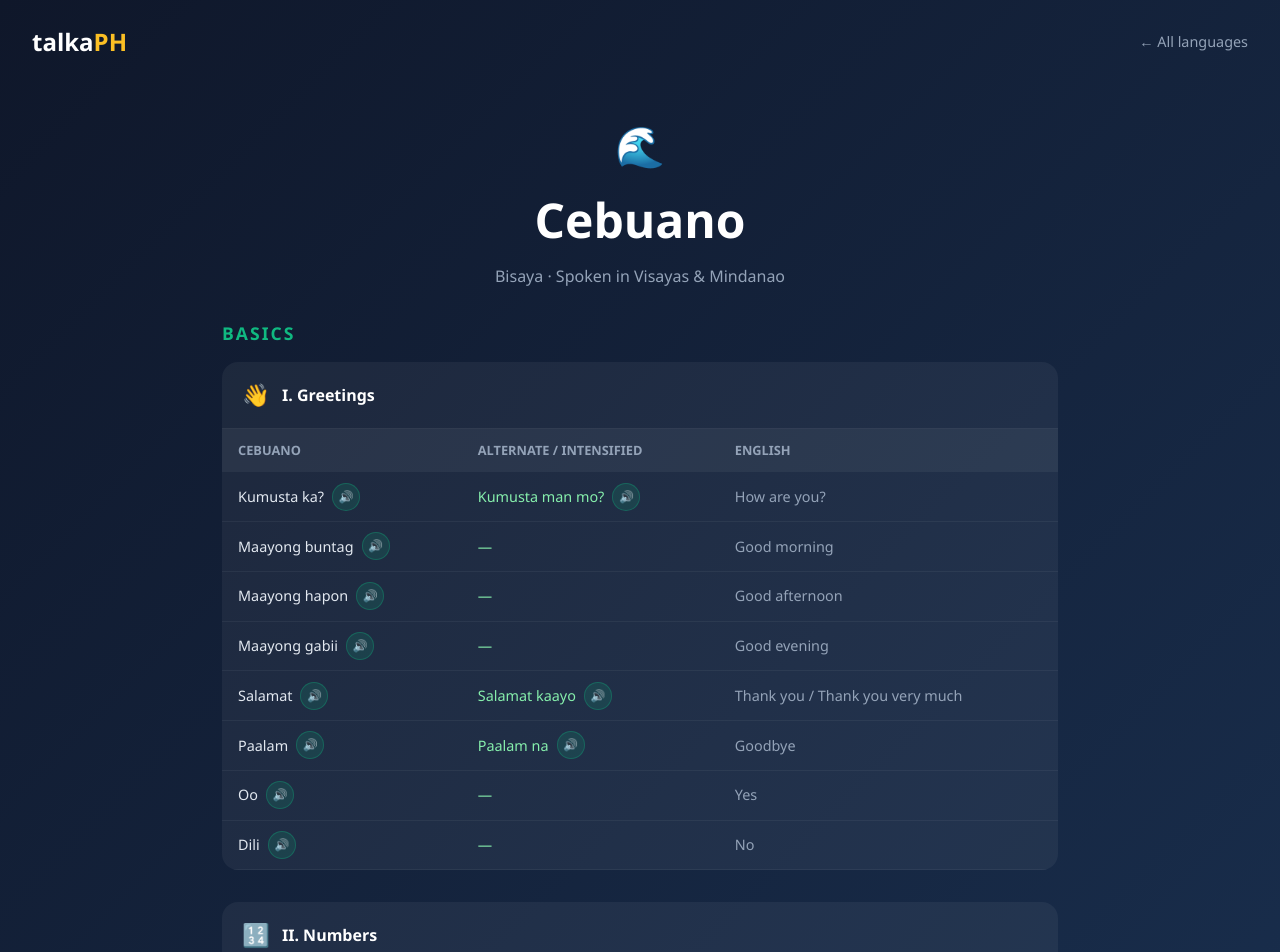
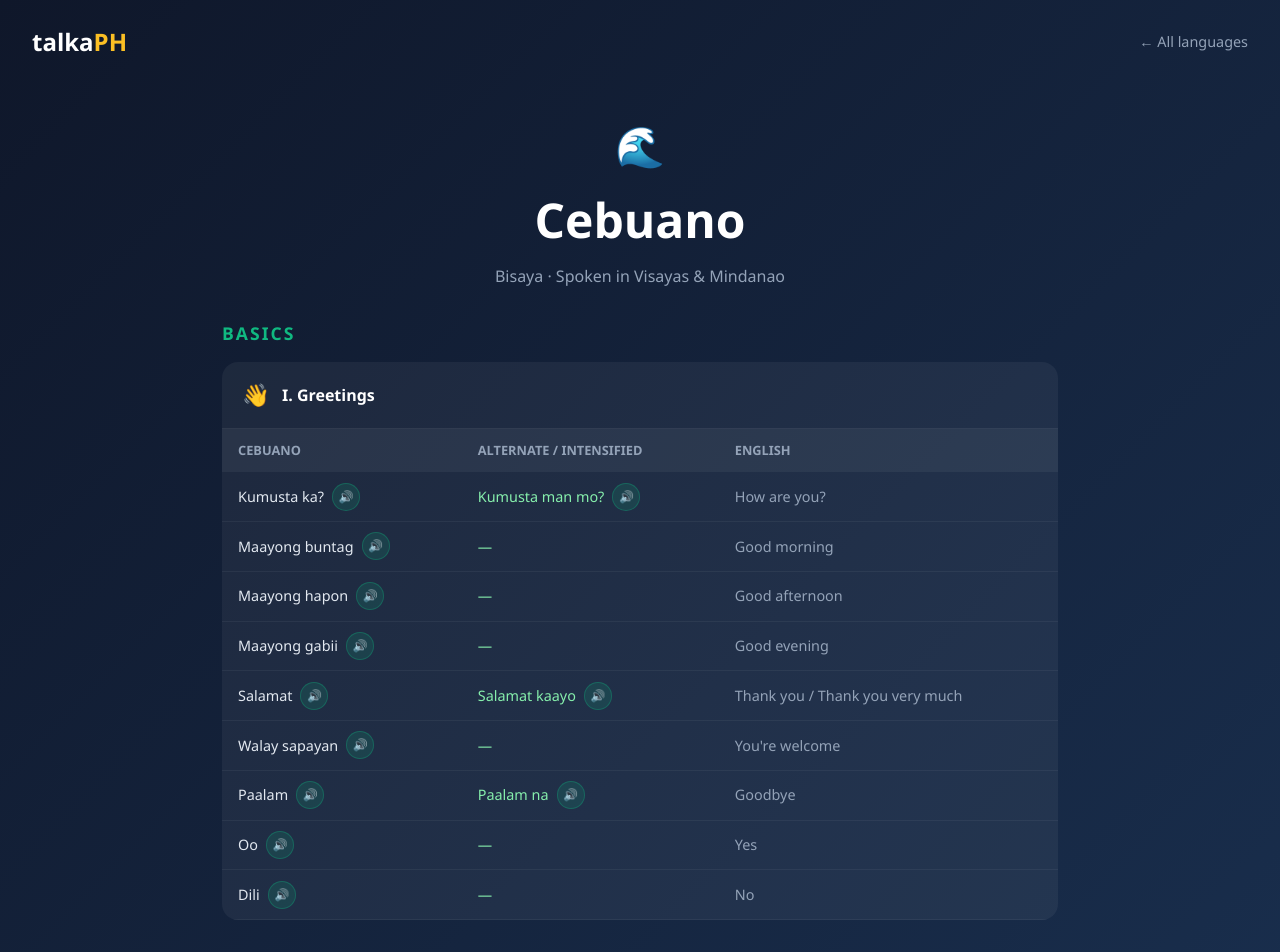
Before and after one commit to schoolprobuddy/talkaph, a Next.js app: page /learn/cebuano in a window 1280 px wide. Shown: the top 952 px of the page. Built offline with nearby package versions, Linux system fonts and the light colour scheme.

Commit message:
Update page.js

```diff
--- a/app/learn/cebuano/page.js
+++ b/app/learn/cebuano/page.js
@@ -1,4 +1,5 @@
 "use client";
+import { useState } from "react";
 import Link from "next/link";
 
 const AUDIO = {
@@ -9,7 +10,7 @@ const AUDIO = {
   "Maayong gabii": "fix_063_maayong_gabii.mp3",
   "Salamat": "cb_146_salamat.mp3",
   "Salamat kaayo": "cb_m036_salamat_kaayo.mp3",
-
+  "Walay sapayan": "new_cb_expr_001_sige.mp3",
   "Paalam": "cb_147_paalam.mp3",
   "Paalam na": "cb_m037_paalam_na.mp3",
   "Oo": "fix_064_oo.mp3",
@@ -93,13 +94,13 @@ function playAudio(phrase) {
 
 const LESSONS = {
   basics: [
-    { id: "cb-b1", title: "I. Greetings", icon: "👋", hasFormal: true, rows: [
+    { id: "cb-b1", title: "I. Greetings", icon: "👋", hasFormal: true, col2Label: "Alternate / Intensified", toggleLabel: "alt", rows: [
       ["Kumusta ka?","Kumusta man mo?","How are you?"],
       ["Maayong buntag","—","Good morning"],
       ["Maayong hapon","—","Good afternoon"],
       ["Maayong gabii","—","Good evening"],
       ["Salamat","Salamat kaayo","Thank you / Thank you very much"],
-
+      ["Walay sapayan","—","You're welcome"],
       ["Paalam","Paalam na","Goodbye"],
       ["Oo","—","Yes"],
       ["Dili","—","No"],
@@ -163,6 +164,97 @@ const LESSONS = {
 const TABS = ["basics", "vocabulary", "advanced"];
 const TAB_LABELS = { basics: "Basics", vocabulary: "Vocabulary", advanced: "Advanced" };
 
+function FormalTable({ lesson }) {
+  const [expandedRows, setExpandedRows] = useState({});
+  const toggleRow = (i) => setExpandedRows(prev => ({ ...prev, [i]: !prev[i] }));
+  const toggleLabel = lesson.toggleLabel || "alt";
+  const col2Label = lesson.col2Label || "Alternate";
+
+  return (
+    <>
+      <style>{`
+        .formal-col-cb { display: table-cell; }
+        .alt-toggle-col-cb { display: none; }
+        @media (max-width: 600px) {
+          .formal-col-cb { display: none; }
+          .alt-toggle-col-cb { display: table-cell; }
+        }
+      `}</style>
+      <table style={{ width: "100%", borderCollapse: "collapse", fontSize: "0.9rem" }}>
+        <thead>
+          <tr style={{ background: "rgba(255,255,255,0.05)" }}>
+            <th style={th}>Cebuano</th>
+            <th className="formal-col-cb" style={th}>{col2Label}</th>
+            <th className="alt-toggle-col-cb" style={{ ...th, textAlign: "center" }}>{toggleLabel}</th>
+            <th style={th}>English</th>
+          </tr>
+        </thead>
+        <tbody>
+          {lesson.rows.map((row, i) => {
+            const hasAlt = row[1] && row[1] !== "—";
+            return (
+              <>
+                <tr key={i} style={{ borderBottom: expandedRows[i] ? "none" : "1px solid rgba(255,255,255,0.05)" }}>
+                  <td style={{ ...td, color: "#e2e8f0" }}>
+                    <div style={{ display: "flex", alignItems: "center", gap: "8px" }}>
+                      {row[0]}
+                      {AUDIO[row[0]] && (
+                        <button onClick={() => playAudio(row[0])} style={speakBtn}>🔊</button>
+                      )}
+                    </div>
+                  </td>
+                  <td className="formal-col-cb" style={{ ...td, color: "#86efac" }}>
+                    <div style={{ display: "flex", alignItems: "center", gap: "8px" }}>
+                      {row[1]}
+                      {hasAlt && AUDIO[row[1]] && (
+                        <button onClick={() => playAudio(row[1])} style={speakBtn}>🔊</button>
+                      )}
+                    </div>
+                  </td>
+                  <td className="alt-toggle-col-cb" style={{ ...td, textAlign: "center", verticalAlign: "middle" }}>
+                    {hasAlt && (
+                      <button
+                        onClick={() => toggleRow(i)}
+                        style={{
+                          background: expandedRows[i] ? "rgba(134,239,172,0.25)" : "rgba(134,239,172,0.12)",
+                          border: "1px solid rgba(134,239,172,0.4)",
+                          borderRadius: "20px",
+                          padding: "4px 10px",
+                          cursor: "pointer",
+                          color: "#86efac",
+                          fontSize: "11px",
+                          fontWeight: "600",
+                          whiteSpace: "nowrap",
+                        }}
+                      >
+                        {expandedRows[i] ? `${toggleLabel} ▲` : `${toggleLabel} ▼`}
+                      </button>
+                    )}
+                  </td>
+                  <td style={{ ...td, color: "#94a3b8" }}>{row[2]}</td>
+                </tr>
+                {expandedRows[i] && hasAlt && (
+                  <tr key={`${i}-alt`} style={{ borderBottom: "1px solid rgba(255,255,255,0.05)", background: "rgba(134,239,172,0.05)" }}>
+                    <td colSpan={3} style={{ ...td, paddingTop: "0.25rem", paddingBottom: "0.6rem" }}>
+                      <div style={{ display: "flex", alignItems: "center", gap: "8px", color: "#86efac" }}>
+                        <span style={{ fontSize: "0.72rem", color: "#64748b" }}>{col2Label}:</span>
+                        {row[1]}
+                        {AUDIO[row[1]] && (
+                          <button onClick={() => playAudio(row[1])} style={speakBtn}>🔊</button>
+                        )}
+                      </div>
+                    </td>
+                  </tr>
+                )}
+              </>
+            );
+          })}
+        </tbody>
+      </table>
+    </>
+  );
+}
+
 export default function CebuanoPage() {
   return (
     <main style={{
@@ -196,13 +288,14 @@ export default function CebuanoPage() {
                 <span style={{ fontWeight: "700", fontSize: "1rem" }}>{lesson.title}</span>
               </div>
               <div style={{ overflowX: "auto" }}>
+                {lesson.hasFormal ? (
+                  <FormalTable lesson={lesson} />
+                ) : (
                   <table style={{ width: "100%", borderCollapse: "collapse", fontSize: "0.9rem" }}>
                     <thead>
                       <tr style={{ background: "rgba(255,255,255,0.05)" }}>
-                      {lesson.hasFormal
-                        ? <><th style={th}>Cebuano</th><th style={th}>Alternate / Intensified</th><th style={th}>English</th></>
-                        : <><th style={th}>Cebuano</th><th style={th}>English</th></>
-                      }
+                        <th style={th}>Cebuano</th>
+                        <th style={th}>English</th>
                       </tr>
                     </thead>
                     <tbody>
@@ -216,58 +309,20 @@ export default function CebuanoPage() {
                               )}
                             </div>
                           </td>
-                        {lesson.hasFormal ? (
-                          <>
-                            <td style={{ ...td, color: "#86efac" }}>
-                              <div style={{ display: "flex", alignItems: "center", gap: "8px" }}>
-                                {row[1]}
-                                {row[1] !== "—" && AUDIO[row[1]] && (
-                                  <button onClick={() => playAudio(row[1])} style={speakBtn}>🔊</button>
-                                )}
-                              </div>
-                            </td>
-                            <td style={{ ...td, color: "#94a3b8" }}>{row[2]}</td>
-                          </>
-                        ) : (
                           <td style={{ ...td, color: "#94a3b8" }}>{row[1]}</td>
-                        )}
                         </tr>
                       ))}
                     </tbody>
                   </table>
+                )}
               </div>
             </div>
           ))}
         </section>
       ))}
 
-      {/* Travel Section */}
-      <section style={{ maxWidth: "900px", margin: "0 auto", padding: "1rem 2rem 3rem" }}>
-        <div style={{ background: "rgba(16,185,129,0.08)", border: "1px solid rgba(16,185,129,0.2)", borderRadius: "1.25rem", padding: "2rem" }}>
-          <h2 style={{ color: "#10b981", fontWeight: "800", fontSize: "1.1rem", marginBottom: "0.5rem" }}>
-            🌴 Planning a trip to the Philippines?
-          </h2>
-          <p style={{ color: "#94a3b8", fontSize: "0.9rem", lineHeight: 1.7, marginBottom: "1.5rem" }}>
-            Now that you know some Cebuano, put it to use! Book tours, activities and experiences across the Philippines.
-          </p>
-          <div style={{ display: "flex", gap: "1rem", flexWrap: "wrap" }}>
-            <a href="https://affiliate.klook.com/redirect?aid=125678&aff_adid=1319478&k_site=https%3A%2F%2Fwww.klook.com%2Fen-US%2Flist%2Fphilippines%2F"
-              target="_blank" rel="noopener noreferrer"
-              style={{ background: "#ff5722", color: "#fff", padding: "0.7rem 1.5rem", borderRadius: "999px", fontWeight: "700", textDecoration: "none", fontSize: "0.9rem" }}>
-              🎯 Find Activities on Klook
-            </a>
-          </div>
-        </div>
-      </section>
-
-      <footer style={{ textAlign: "center", padding: "2rem 2rem 3rem", borderTop: "1px solid rgba(255,255,255,0.06)", marginTop: "1rem" }}>
-        <div style={{ display: "flex", justifyContent: "center", gap: "1.5rem", flexWrap: "wrap", marginBottom: "1rem" }}>
-          <Link href="/" style={{ color: "#64748b", textDecoration: "none", fontSize: "0.9rem" }}>🏠 Home</Link>
-          <Link href="/learn" style={{ color: "#64748b", textDecoration: "none", fontSize: "0.9rem" }}>🌐 All Languages</Link>
-          <Link href="/about" style={{ color: "#64748b", textDecoration: "none", fontSize: "0.9rem" }}>About</Link>
-          <Link href="/privacy" style={{ color: "#64748b", textDecoration: "none", fontSize: "0.9rem" }}>Privacy Policy</Link>
-        </div>
-        <div style={{ color: "#334155", fontSize: "0.8rem" }}>2026 talkaPH - Learn Filipino languages</div>
+      <footer style={{ textAlign: "center", padding: "2rem", color: "#334155", fontSize: "0.8rem" }}>
+        2026 talkaPH - Learn Filipino languages
       </footer>
     </main>
   );
```
Lines whose indentation alone changed are shown as unchanged.
